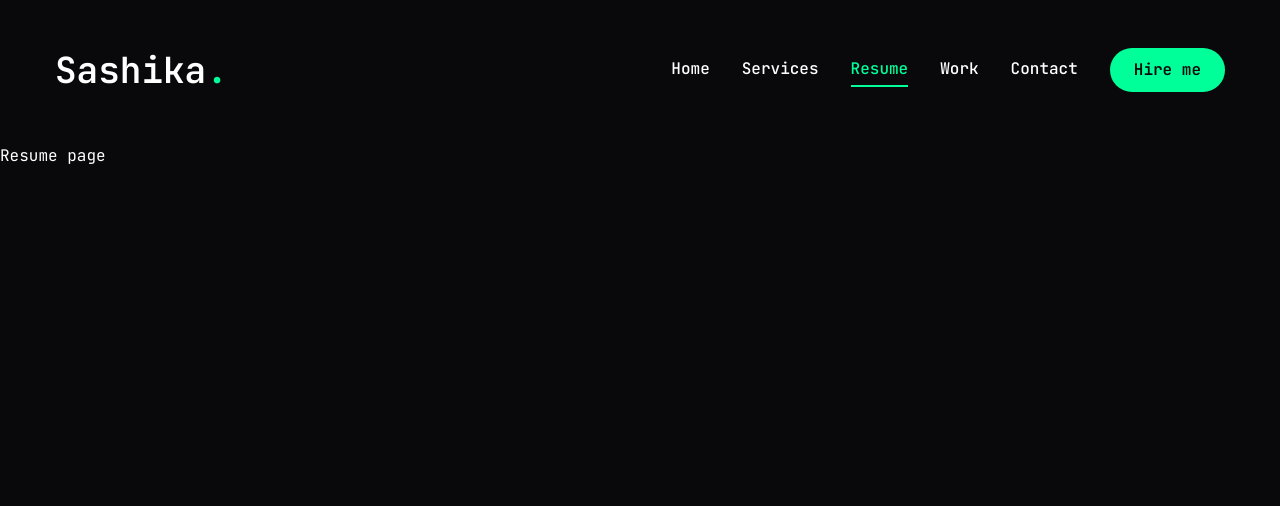
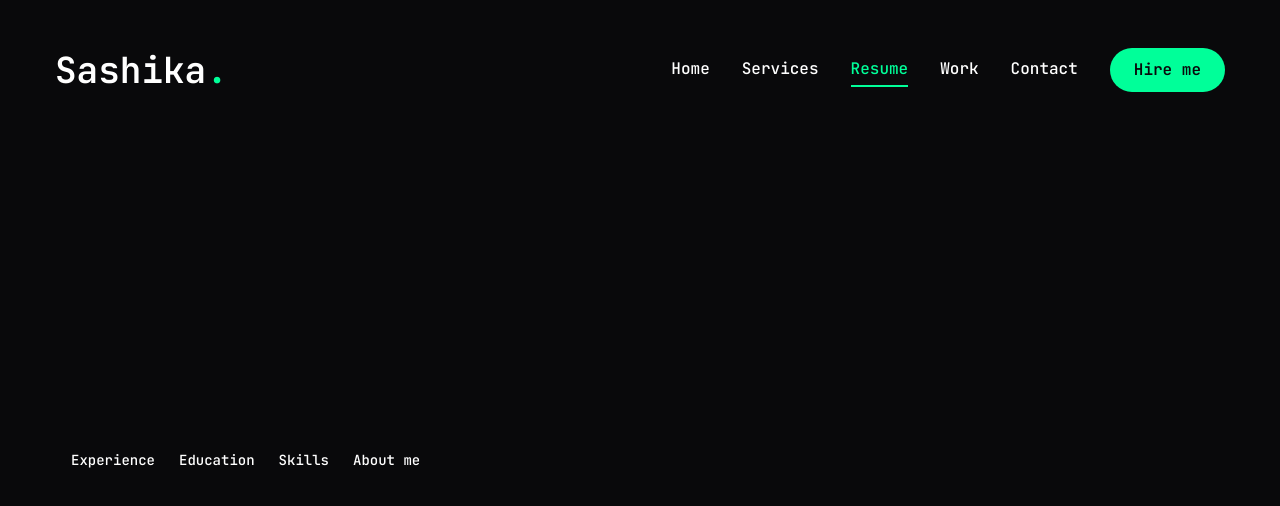
Before and after one commit to Sashika-Dilmina/Portfolio, a Next.js app: page /resume in a window 1280 px wide. Shown: the top 506 px of the page. Built offline with nearby package versions, Linux system fonts and the light colour scheme.

Commit message:
update resume

```diff
--- a/app/resume/page.jsx
+++ b/app/resume/page.jsx
@@ -1,4 +1,7 @@
 "use client";
+
+import * as React from "react";
+
 
 import {
     FaHtml5,
@@ -59,10 +62,101 @@
             Open_Source_Contributions: "Apple Website"
         }
     ]
-}
+};
+
+// education data
+const education = {
+    icon: '/assets/resume/cap.svg',
+    title: 'My education',
+    description: "Lorem ipsum dolor sit amet consectetur adipsicing.",
+    items: [
+        {
+            Degree_Program: "BSC in Software Engineering",
+            University_Name: "CINEC Campus",
+            Duration: "2023-2027",
+        }
+    ]
+};
+
+// skilld data
+const skills = {
+
+    title: 'My skills',
+    description: "Lorem ipsum dolor sit amet consectetur adipsicing.",
+    SkillList: [
+        {
+            icon:<FaHtml5/>,
+            name: "html 5",
+        },
+         {
+            icon:<FaCss3/>,
+            name: "css 3",
+        },
+         {
+            icon:<FaJs/>,
+            name: "javascript",
+        },
+         {
+            icon:<FaReact/>,
+            name: "react.js",
+        },
+         {
+            icon:<SiNextdotjs/>,
+            name: "next.js",
+        },
+         {
+            icon:<SiTailwindcss/>,
+            name: "tailwind.css",
+        },
+         {
+            icon:<FaNodeJs/>,
+            name: "node.js",
+        },
+         {
+            icon:<FaFigma/>,
+            name: "figma",
+        },
+    ]
+};
+
+import {Tabs, TabsContent, TabsList, TabsTrigger} from "@/components/ui/tabs";
+
+import {
+    Tooltip,
+    TooltipContent,
+    TooltipProvider,
+    TooltipTrigger,
+
+ } from "@/components/ui/tooltip";
+
+ import { ScrollArea } from "@radix-ui/react-scroll-area";
+ import { motion} from "framer-motion";
 
 const Resume = () => {
-    return <div>Resume page</div>
+    return (
+        <motion.div
+    initial = {{opacity: 0}}
+    animate={{
+        opacity: 1,
+        transition: {delay:2.4, duration: 0.4, ease: "easeIn"},
+    }}
+
+    className="min-h-[80vh] flex items-center justify-center py-12 xl:py-0"
+    >
+     <div className="container mx-auto">
+        <Tabs>
+            <TabsList>
+                <TabsTrigger>Experience </TabsTrigger>
+                <TabsTrigger>Education </TabsTrigger>
+                <TabsTrigger>Skills </TabsTrigger>
+                <TabsTrigger>About me</TabsTrigger>
+            </TabsList>
+        </Tabs>
+     </div>
+    </motion.div>
+
+    );
+
 
 };
 
```
